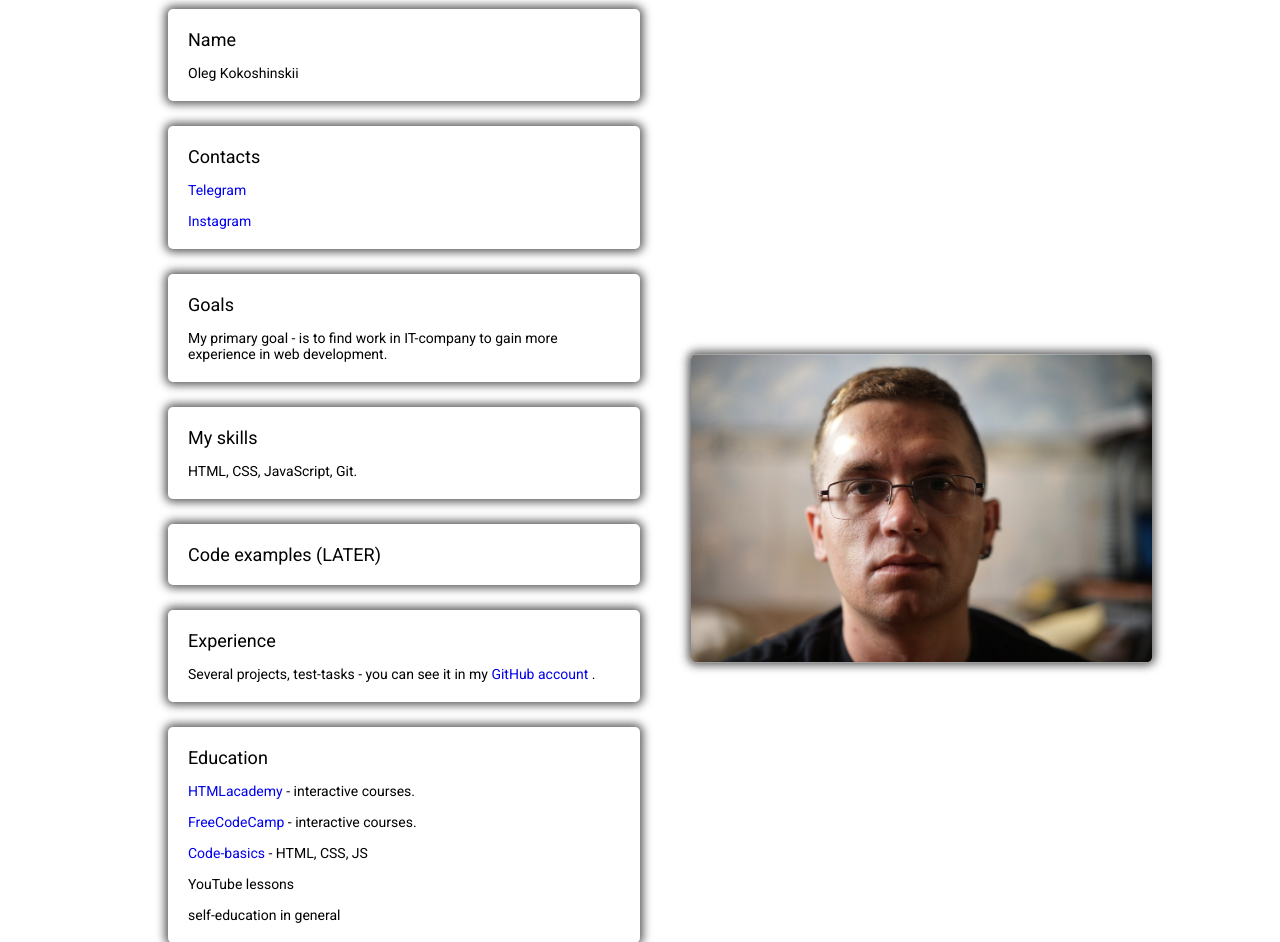
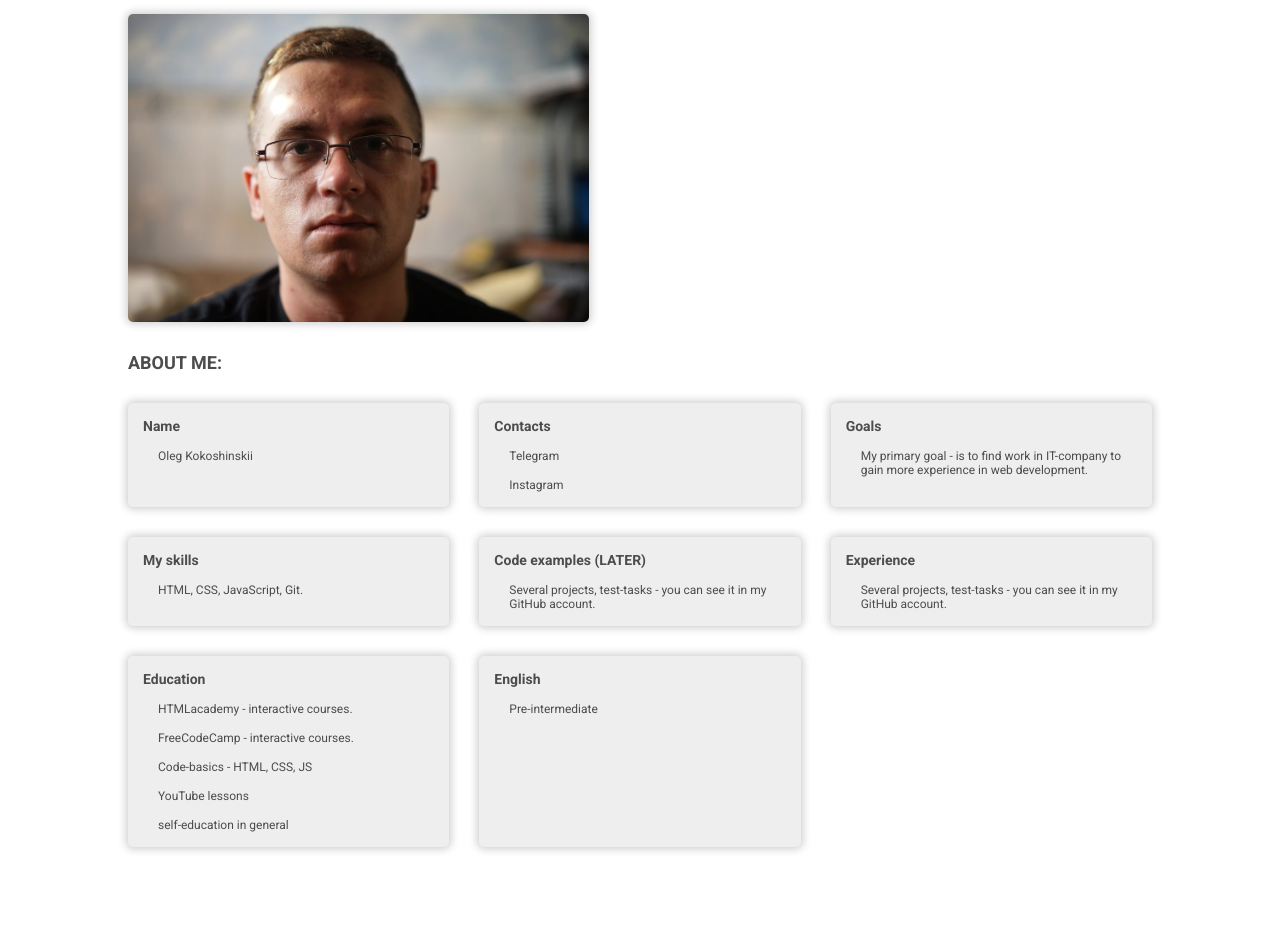
Before and after one commit to ok-webdev/rsschool-cv, a plain HTML site: page index.html in a window 1280 px wide. Shown: the part 84-1026 px from the top of the page. After the commit the page ends 961 px from the top, so only its background shows below. Drawn offline with Linux system fonts and the light colour scheme.

Commit message:
refactor: change layuot and style

```diff
--- a/css/style.css
+++ b/css/style.css
@@ -8,55 +8,88 @@
 
 body {
   font-family: 'Roboto', sans-serif;
+  color: #4c4c4c;
 }
-
+.section {
+  padding: 30px 0;
+}
 .container {
   max-width: 1024px;
   margin: 0 auto;
 }
 
-.resume {
-  padding: 40px;
-  position: relative;
+a {
+  display: inline-flex;
+  flex-direction: column;
+  align-items: center;
+  justify-content: space-between;
+  font-size: 12px;
+  font-weight: 400;
+  text-decoration: none;
+  color: #4c4c4c;
+  transition: text-shadow .3s;
 }
 
-.resume__title {
-  font-size: 24px;
-  font-weight: 500;
+a:hover{
+  text-shadow: 0 0 .65px #333, 0 0 .65px #333;
 }
 
-.resume__img {
-  width: 45%;
-  object-fit: cover;
-  position: absolute;
-  right: 0;
-  top: 50%;
-  transform: translateY(-50%);
-  -webkit-box-shadow: 0px 0px 10px 3px rgba(0, 0, 0, 0.66);
-  -moz-box-shadow: 0px 0px 10px 3px rgba(0, 0, 0, 0.66);
-  box-shadow: 0px 0px 10px 3px rgba(0, 0, 0, 0.66);
-  border-radius: 5px;
+.header {
+  padding-top: 40px;
 }
 
-.resume__item {
-  width: 50%;
-  padding: 20px;
-  margin-top: 25px;
-  -webkit-box-shadow: 0px 0px 10px 3px rgba(0, 0, 0, 0.66);
-  -moz-box-shadow: 0px 0px 10px 3px rgba(0, 0, 0, 0.66);
-  box-shadow: 0px 0px 10px 3px rgba(0, 0, 0, 0.66);
-  border-radius: 5px;
+.header__title {
+  font-size: 24px;
+  font-weight: 700;
+  text-transform: uppercase;
 }
 
+.header__img {
+  display: block;
+  width: 45%;
+  object-fit: contain;
+  box-shadow: 0px 0px 8px 2px rgba(0, 0, 0, 0.2);
+  border-radius: 5px;
+  margin-top: 30px;
+}
+
+.resume__title{
+  font-size: 18px;
+  font-weight: 700;
+  text-transform: uppercase;
+}
+.resume__list {
+  margin-top: 30px;
+  display: grid;
+  grid-template-columns: repeat(auto-fill, minmax(280px, 1fr));
+  gap: 30px;
+  list-style: none;
+}
+.resume__list-item {
+  background-color: #eee;
+  padding: 15px;
+  box-shadow: 0px 0px 8px 2px rgba(0, 0, 0, 0.2);
+  border-radius: 5px;
+  transition: all .3s;
+}
+
+.resume__list-item:hover{
+  background-color: rgba(238, 238, 238, 0.473);
+  box-shadow: 0px 0px 12px 5px rgba(0, 0, 0, 0.3);
+}
+
+.resume__sublist {
+  list-style: none;
+}
 .resume__item-title{
-  font-size: 18px;
-  font-weight: 400;
+  font-size: 14px;
+  font-weight: 700;
 }
 
 .resume__item-content {
-  font-size: 14px;
+  font-size: 12px;
   font-weight: 400;
-  /* color: #000; */
   text-decoration: none;
   margin-top: 15px;
+  margin-left: 15px;
 }
--- a/index.html
+++ b/index.html
@@ -1,80 +1,109 @@
-<!doctype html>
+<!DOCTYPE html>
 <html lang="en">
-
   <head>
-  <meta charset="UTF-8">
-  <meta name="viewport" content="width=device-width, initial-scale=1.0">
-  <meta http-equiv="x-ua-compatible" content="ie=edge">
-  <link href="https://fonts.googleapis.com/css2?family=Roboto:ital,wght@0,400;1,500&display=swap" rel="stylesheet">
-  <link rel="stylesheet" href="./css/style.css">
+    <meta charset="UTF-8" />
+    <meta name="viewport" content="width=device-width, initial-scale=1.0" />
+    <meta http-equiv="x-ua-compatible" content="ie=edge" />
+    <link rel="preconnect" href="https://fonts.gstatic.com" />
+    <link
+      href="https://fonts.googleapis.com/css2?family=Roboto:wght@400;700&display=swap"
+      rel="stylesheet"
+    />
+    <link rel="stylesheet" href="./css/style.css" />
     <title>RSSchool resume</title>
   </head>
 
   <body>
     <div class="container">
+      <header class="header">
+        <h1 class="header__title">Resume</h1>
+        <img src="./img/portrait.jpg" alt="Portrait" class="header__img" />
+      </header>
+      <!-- /.header -->
       <main class="resume">
-      <h1 class="resume__title">Resume</h1>
-      <img src="./img/portrait.jpg" alt="Portrait" class="resume__img">
-      <section class="resume__item">
-        <h2 class="resume__item-title">Name</h2>
+        <section class="section resume__content">
+          <h2 class="resume__title">About me:</h2>
+          <ul class="resume__list">
+            <li class="resume__list-item">
+              <h3 class="resume__item-title">Name</h3>
               <p class="resume__item-content">Oleg Kokoshinskii</p>
-      </section>
-      <section class="resume__item">
-        <h2 class="resume__item-title">Contacts</h2>
+            </li>
+            <li class="resume__list-item">
+              <h3 class="resume__item-title">Contacts</h3>
+              <ul class="resume__sublist">
+                <li class="resume__item-content">
+                  <a href="https://t.me/ok_webdev"
+                    >Telegram</a
+                  >
+                </li>
+                <li class="resume__item-content">
+                  <a href="https://www.instagram.com/ok_webdev/"
+                    >Instagram</a
+                  >
+                </li>
+              </ul>
+              <!-- /.resume__sublist -->
+            </li>
+            <li class="resume__list-item">
+              <h3 class="resume__item-title">Goals</h3>
               <p class="resume__item-content">
-          <a class="resume__item-content" href="https://t.me/ok_webdev">Telegram</a>
+                My primary goal - is to find work in IT-company to gain more
+                experience in web development.
               </p>
+            </li>
+            <li class="resume__list-item">
+              <h3 class="resume__item-title">My skills</h3>
+              <p class="resume__item-content">HTML, CSS, JavaScript, Git.</p>
+            </li>
+            <li class="resume__list-item">
+              <h3 class="resume__item-title">Code examples (LATER)</h3>
               <p class="resume__item-content">
-          <a class="resume__item-content" href="https://www.instagram.com/ok_webdev/">Instagram</a>
+                Several projects, test-tasks - you can see it in my
+                <a href="https://github.com/ok-webdev">GitHub account.</a>
               </p>
-      </section>
-      <section class="resume__item">
-        <h2 class="resume__item-title">Goals</h2>
-        <p class="resume__item-content">
-          My primary goal - is to find work in IT-company to gain more experience in web development.
-        </p>
-      </section>
-      <section class="resume__item">
-        <h2 class="resume__item-title">My skills</h2>
-        <p class="resume__item-content">
-          HTML, CSS, JavaScript, Git.
-        </p>
-      </section>
-      <section class="resume__item">
-        <h2 class="resume__item-title">Code examples (LATER)</h2>
-      </section>
-      <section class="resume__item">
+            </li>
+            <li class="resume__list-item">
               <h2 class="resume__item-title">Experience</h2>
               <p class="resume__item-content">
-          Several projects, test-tasks - you can see it in my <a href="https://github.com/ok-webdev"
-            class="resume__item-content">GitHub account</a> .
+                Several projects, test-tasks - you can see it in my
+                <a href="https://github.com/ok-webdev">GitHub account.</a>
               </p>
+            </li>
+            <li class="resume__list-item">
+              <h3 class="resume__item-title">Education</h3>
+              <ul class="resume__sublist">
+                <li class="resume__item-content">
+                  <a href="https://htmlacademy.ru/"
+                    >HTMLacademy</a
+                  >
+                  - interactive courses.
+                </li>
+                <li class="resume__item-content">
+                  <a href="https://www.freecodecamp.org/"
+                    >FreeCodeCamp</a
+                  >
+                  - interactive courses.
+                </li>
+                <li class="resume__item-content">
+                  <a href="https://ru.code-basics.com/"
+                    >Code-basics</a
+                  >
+                  - HTML, CSS, JS
+                </li>
+                <li class="resume__item-content">YouTube lessons</li>
+                <li class="resume__item-content">self-education in general</li>
+              </ul>
+            </li>
+            <li class="resume__list-item">
+              <h3 class="resume__item-title">English</h3>
+              <p class="resume__item-content">Pre-intermediate</p>
+            </li>
+          </ul>
+          <!-- /.resume__list -->
         </section>
-      <section class="resume__item">
-        <h2 class="resume__item-title">Education</h2>
-        <p class="resume__item-content">
-          <a class="resume__item-content" href="https://htmlacademy.ru/">HTMLacademy</a> - interactive courses.
-        </p>
-        <p class="resume__item-content">
-          <a class="resume__item-content" href="https://www.freecodecamp.org/">FreeCodeCamp</a> - interactive courses.
-        </p>
-        <p class="resume__item-content">
-          <a class="resume__item-content" href="https://ru.code-basics.com/">Code-basics</a> - HTML, CSS, JS
-        </p>
-        <p class="resume__item-content">
-          YouTube lessons
-        </p>
-        <p class="resume__item-content">
-          self-education in general
-        </p>
-      </section>
-      <section class="resume__item">
-        <h2 class="resume__item-title">English</h2>
-        <p class="resume__item-content">Pre-intermediate</p>
-      </section>
+        <!-- /.resume__content -->
       </main>
     </div>
     <!-- /.container -->
   </body>
-
 </html>
```
Lines whose indentation alone changed are shown as unchanged.
